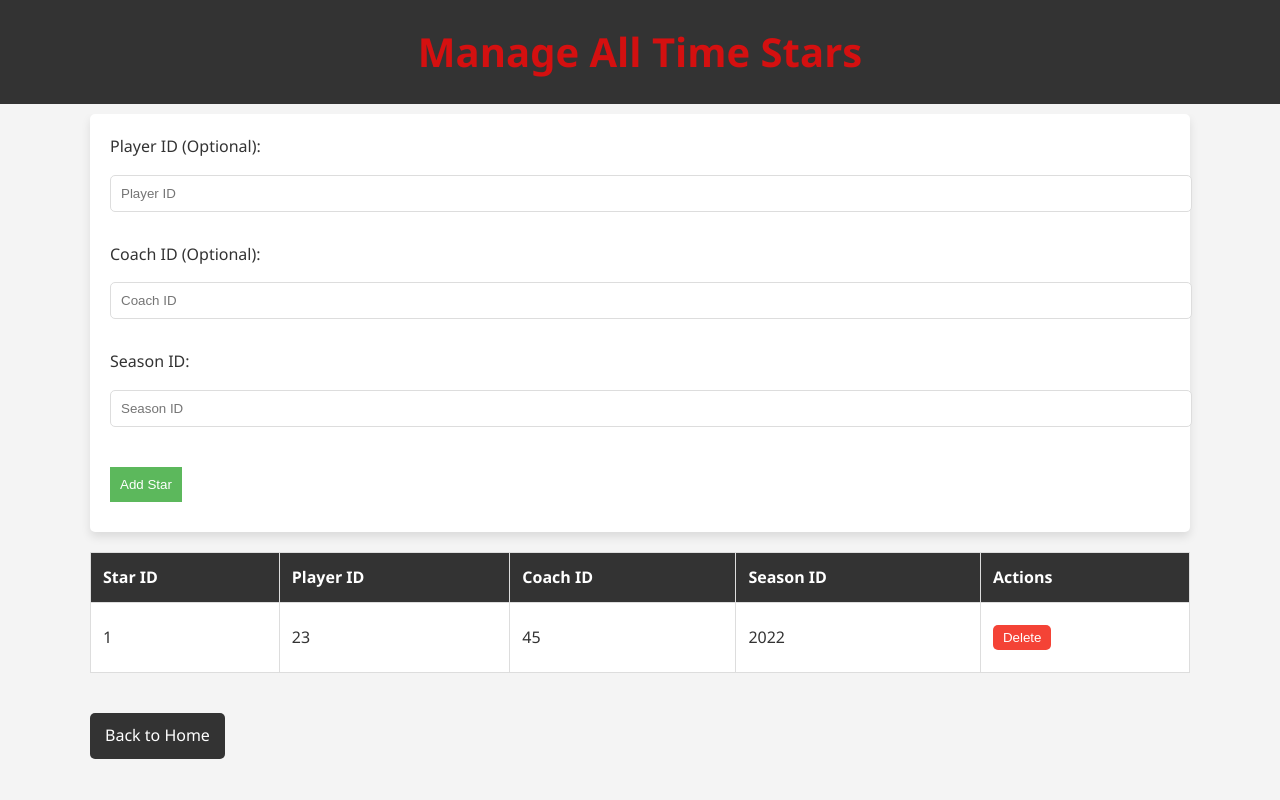
After one commit to ELECTRONICA-2501/CS425_TeamProject, a Flask app: page /alltimestars in a window 1280 px wide. The commit adds this page. Run offline with Flask 3, Linux system fonts and the light colour scheme; data comes from the database, SQL or seed files in the repository.

Commit message:
for my boa zion

```diff
--- a/app.py
+++ b/app.py
@@ -12,7 +12,7 @@ def create_connection():
         connection = mysql.connector.connect(
             host="localhost",
             user="root",
-            password="Choi7729!?!", #getpass("Enter password: "),
+            password="ISSA3001k$", #getpass("Enter password: "),
             database="nba_DB_2"
         )
         return connection
@@ -281,6 +281,49 @@ def manage_records():
         records = cursor.fetchall()
 
     return render_template('records.html', records=records)
+###############new shit
+@app.route('/alltimestars', methods=['GET', 'POST'])
+def managealltimestars():
+    conn = create_connection()
+    if conn.is_connected():
+        if request.method == 'POST':
+            action = request.form.get('action')
+            if action == 'Add':
+                # Convert empty strings to None to allow nulls in the database
+                player_id = request.form.get('player_id') or None
+                coach_id = request.form.get('coach_id') or None
+                season_id = request.form.get('season_id') or None
+                # Insert the data into the allTimeStars table, allowing NULL values
+                with conn.cursor() as cursor:
+                    cursor.execute(
+                        "INSERT INTO allTimeStars (PlayerID, CoachID, SeasonID) VALUES (%s, %s, %s)",
+                        (player_id, coach_id, season_id)
+                    )
+                    conn.commit()
+            elif action == 'Delete':
+                star_id = request.form.get('star_id')
+                with conn.cursor() as cursor:
+                    cursor.execute(
+                        "DELETE FROM allTimeStars WHERE StarID = %s", (star_id,)
+                    )
+                    conn.commit()
+
+            # Redirect to the same page to show the updated list and clear the form
+            return redirect(url_for('manage_all_time_stars'))
+
+        # Retrieve and display all records from allTimeStars
+        with conn.cursor(dictionary=True) as cursor:
+            cursor.execute(
+                "SELECT StarID, PlayerID, CoachID, SeasonID FROM allTimeStars"
+            )
+            all_time_stars = cursor.fetchall()
+
+        # Close the connection after use
+        conn.close()
+
+        return render_template('all_time_stars.html', all_time_stars=all_time_stars)
+    else:
+        return "Error connecting to the database", 500
 
 
 @app.route('/advanced_queries')
--- /dev/null
+++ b/templates/all_time_stars.html
@@ -0,0 +1,169 @@
+<!DOCTYPE html>
+<html lang="en">
+  <head>
+    <meta charset="UTF-8" />
+    <meta name="viewport" content="width=device-width, initial-scale=1.0" />
+    <title>Manage All Time Stars</title>
+    <link rel="stylesheet" href="templates/yerp.css" />
+    <style>
+      body {
+        font-family: "Segoe UI", Tahoma, Geneva, Verdana, sans-serif;
+        background-color: #f4f4f4;
+        margin: 0;
+        padding: 0;
+        box-sizing: border-box;
+      }
+      .container {
+        max-width: 1100px;
+        margin: auto;
+        overflow: hidden;
+        padding: 0 20px;
+      }
+      .header {
+        background: #333;
+        color: #fff;
+        padding: 20px;
+        margin-bottom: 10px;
+      }
+      .header h1 {
+        text-align: center;
+        margin: 0;
+      }
+      form {
+        background: #fff;
+        padding: 20px;
+        margin-bottom: 20px;
+        border-radius: 5px;
+        box-shadow: 0 5px 10px rgba(0, 0, 0, 0.1);
+      }
+      .form-group {
+        margin-bottom: 20px;
+      }
+      .form-group label {
+        display: block;
+        margin-bottom: 5px;
+      }
+      .form-group input[type="number"],
+      .form-group input[type="submit"] {
+        width: 100%;
+        padding: 10px;
+        border-radius: 5px;
+        border: 1px solid #ddd;
+      }
+      input[type="submit"] {
+        background-color: #5cb85c;
+        border-color: #4cae4c;
+        color: white;
+        margin-top: 10px;
+        cursor: pointer;
+      }
+      input[type="submit"]:hover {
+        background-color: #449d44;
+      }
+      table {
+        width: 100%;
+        margin-bottom: 20px;
+        border-collapse: collapse;
+      }
+      th,
+      td {
+        text-align: left;
+        padding: 12px;
+        border: 1px solid #ddd;
+      }
+      th {
+        background-color: #333;
+        color: #fff;
+      }
+      td {
+        background-color: #fff;
+      }
+      .action-button {
+        display: inline-block;
+        padding: 5px 10px;
+        margin-right: 5px;
+        border-radius: 5px;
+        cursor: pointer;
+        background-color: #f44336;
+        color: white;
+      }
+      .action-button:hover {
+        opacity: 0.9;
+      }
+      a.back-button {
+        display: inline-block;
+        padding: 10px 15px;
+        border-radius: 5px;
+        background-color: #333;
+        color: white;
+        text-decoration: none;
+        margin-top: 20px;
+      }
+      a.back-button:hover {
+        background-color: #555;
+      }
+    </style>
+  </head>
+  <body>
+    <header class="header">
+      <div class="container">
+        <h1>Manage All Time Stars</h1>
+      </div>
+    </header>
+    <div class="container">
+      <form action="/alltimestars" method="post">
+        <div class="form-group">
+          <label for="player_id">Player ID (Optional):</label>
+          <input
+            type="number"
+            id="player_id"
+            name="player_id"
+            placeholder="Player ID"
+          />
+        </div>
+        <div class="form-group">
+          <label for="coach_id">Coach ID (Optional):</label>
+          <input
+            type="number"
+            id="coach_id"
+            name="coach_id"
+            placeholder="Coach ID"
+          />
+        </div>
+        <div class="form-group">
+          <label for="season_id">Season ID:</label>
+          <input
+            type="number"
+            id="season_id"
+            name="season_id"
+            placeholder="Season ID"
+            required
+          />
+        </div>
+        <input type="submit" value="Add Star" />
+      </form>
+      <table>
+        <tr>
+          <th>Star ID</th>
+          <th>Player ID</th>
+          <th>Coach ID</th>
+          <th>Season ID</th>
+          <th>Actions</th>
+        </tr>
+        <!-- Template loop for stars goes here -->
+        <!-- Example row: -->
+        <tr>
+          <td>1</td>
+          <td>23</td>
+          <td>45</td>
+          <td>2022</td>
+          <td>
+            <button class="action-button">Delete</button>
+          </td>
+        </tr>
+        <!-- End example row -->
+      </table>
+      <a href="/" class="back-button">Back to Home</a>
+    </div>
+  </body>
+</html>
```
Also changed, not shown: templates/advanced_queries.html (+85 -1 lines), templates/alltimestars.html (deleted, +0 -172 lines), templates/seasons.html (+43 -19 lines), templates/teams.html (+61 -34 lines).
